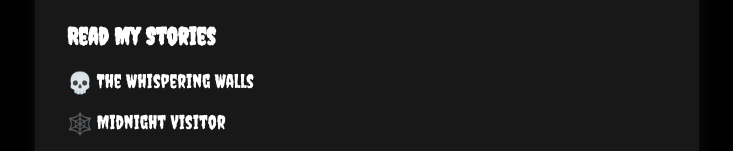
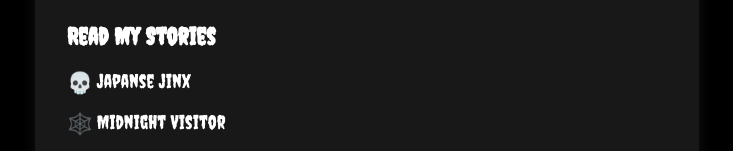
Before and after one commit to cutiegal/twisted-terrors, a plain HTML site: page index.html in a window 1280 px wide. Shown: the part 385-536 px from the top of the page, without its empty margins (273-1006 px from the left). Drawn offline with Linux system fonts and the light colour scheme.

Commit message:
changed name

```diff
--- a/index.html
+++ b/index.html
@@ -24,7 +24,7 @@
     <section class="stories">
         <h2>Read My Stories</h2>
         <ul>
-            <li><span style="font-size:1.3em;vertical-align:middle;">💀</span> <a href="scary-stories/story1.html">The Whispering Walls</a></li>
+            <li><span style="font-size:1.3em;vertical-align:middle;">💀</span> <a href="scary-stories/story1.html">japanse jinx</a></li>
             <li><span style="font-size:1.3em;vertical-align:middle;">🕸️</span> <a href="scary-stories/story2.html">Midnight Visitor</a></li>
             <li><span style="font-size:1.3em;vertical-align:middle;">🍬</span> <a href="scary-stories/story3.html">The Forgotten Doll</a></li>
         </ul>
```
